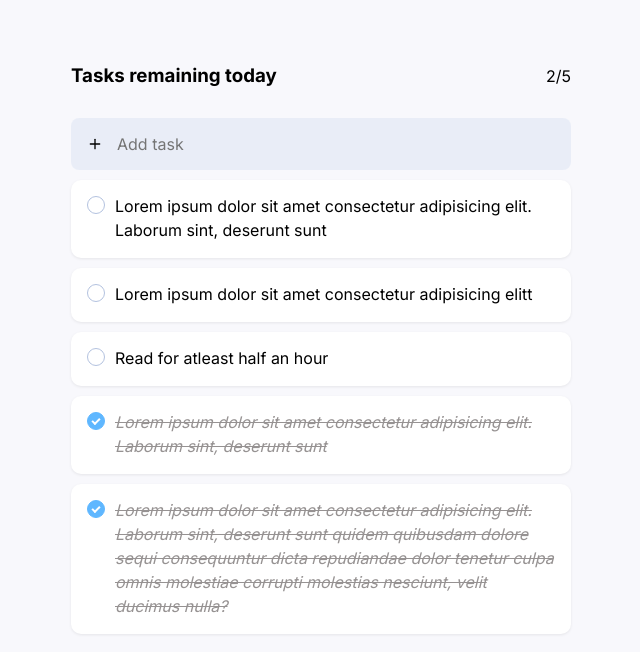
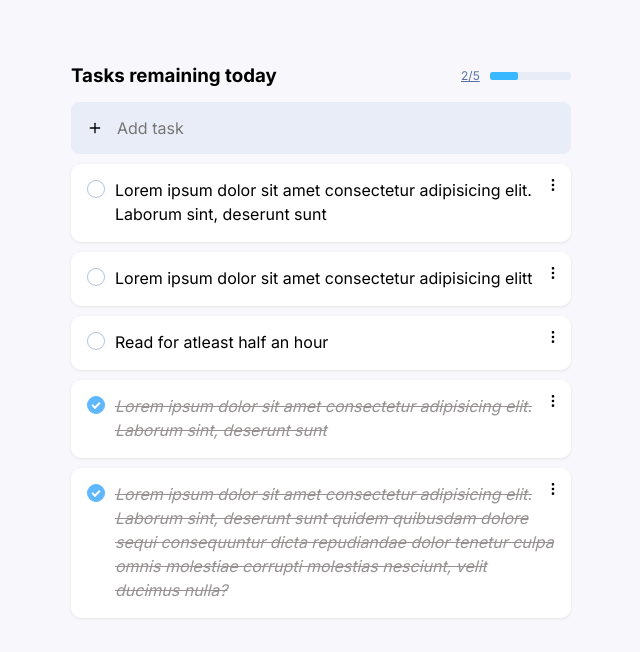
Before and after one commit to manish-basargekar/compound, a Next.js app: page / in a window 1280 px wide. Shown: the top 652 px of the page, without its empty margins (319-959 px from the left). Built offline with nearby package versions, Linux system fonts and the light colour scheme.

Commit message:
added tags, three dot menu

```diff
--- a/pages/index.jsx
+++ b/pages/index.jsx
@@ -36,12 +36,6 @@ export default function Home() {
 		},
 	];
 
-	const [isActive, setActive] = useState(false);
-
-	const toggleClass = () => {
-		setActive(!isActive);
-	};
-
 	return (
 		<>
 			<div className={Style.container}>
@@ -57,7 +51,12 @@ export default function Home() {
 				<div className={Style.tasklist}>
 					<div className={Style.head}>
 						<h3>Tasks remaining today</h3>
-						<div className={Style.outof}>2/5</div>
+						<div className={Style.outof}>
+							<span className={Style.status}>2/5</span>
+							<div className={Style.progressWrapper}>
+								<div className={Style.bar} style={{ width: "35%" }}></div>
+							</div>
+						</div>
 					</div>
 					<div className={Style.addTask}>
 						<svg
@@ -75,24 +74,86 @@ export default function Home() {
 							<line x1="12" y1="5" x2="12" y2="19"></line>
 							<line x1="5" y1="12" x2="19" y2="12"></line>
 						</svg>
-						<input
-							placeholder="Add task"
-							className=""
-							value=""
-						/>
+						<input placeholder="Add task" className="" value="" />
 					</div>
 					{tasks.map((t) => (
-						<div
-							key={t.id}
-							className={t.done ? `${Style.taskCompleted}` : `${Style.task}`}
-						>
+						<div key={t.id} className={`${Style.task}`}>
+							<div className={Style.taskWrapper}>
+								<div className={Style.taskContent}>
 									<div
 										className={
 											t.done ? `${Style.checkboxDone}` : `${Style.checkbox}`
 										}
 										// onClick={toggleClass}
 									></div>
-							<div className={Style.taskTitle}>{t.title}</div>
+									<div
+										className={
+											t.done
+												? `${Style.taskTitleChecked}`
+												: `${Style.taskTitle}`
+										}
+									>
+										{t.title}
+									</div>
+									<div className={Style.taskOption}>
+										<svg
+											stroke="currentColor"
+											fill="none"
+											stroke-width="2"
+											viewBox="0 0 24 24"
+											stroke-linecap="round"
+											stroke-linejoin="round"
+											class="Task__ActionIcon-wbyoqt-8 fGldON"
+											height="1em"
+											width="1em"
+											xmlns="http://www.w3.org/2000/svg"
+										>
+											<circle cx="12" cy="12" r="1"></circle>
+											<circle cx="12" cy="5" r="1"></circle>
+											<circle cx="12" cy="19" r="1"></circle>
+										</svg>
+									</div>
+								</div>
+								<div className={Style.tags}>
+									<div className={Style.tag}>🔥 {Math.floor(Math.random() * 100)}</div>
+									{/* <div className={Style.tag}>
+										<svg
+											xmlns="http://www.w3.org/2000/svg"
+											width="16"
+											height="16"
+											viewBox="0 0 24 24"
+											fill="none"
+											stroke="currentColor"
+											strokeWidth="2"
+											strokeLinecap="round"
+											strokeLinejoin="round"
+											// class="ai ai-Fire"
+										>
+											<path d="M12 22c-4.97 0-9-2.582-9-7v-.088C3 12.794 4.338 11.1 6.375 10c1.949-1.052 3.101-2.99 2.813-5l-.563-3 2.086.795c3.757 1.43 6.886 3.912 8.914 7.066A8.495 8.495 0 0 1 21 14.464V15c0 1.562-.504 2.895-1.375 3.965" />
+											<path d="M12 22c-1.657 0-3-1.433-3-3.2 0-1.4 1.016-2.521 1.91-3.548L12 14l1.09 1.252C13.984 16.28 15 17.4 15 18.8c0 1.767-1.343 3.2-3 3.2z" />
+										</svg>
+										<span className={Style.tagType}>14</span>
+									</div> */}
+									<div className={Style.tag}>
+										<svg
+											xmlns="http://www.w3.org/2000/svg"
+											width="16"
+											height="16"
+											viewBox="0 0 24 24"
+											fill="none"
+											stroke="currentColor"
+											strokeWidth="2"
+											strokeLinecap="round"
+											strokeLinejoin="round"
+											// class="ai ai-Clock"
+										>
+											<circle cx="12" cy="12" r="10" />
+											<path d="M15 16l-2.414-2.414A2 2 0 0 1 12 12.172V6" />
+										</svg>
+										<span className={Style.tagType}>Daily</span>
+									</div>
+								</div>
+							</div>
 						</div>
 					))}
 				</div>
--- a/styles/Home.module.scss
+++ b/styles/Home.module.scss
@@ -76,8 +76,47 @@
     display: flex;
     align-items: center;
     justify-content: space-between;
-    margin-bottom: 1rem;
-    h3 {
+    // background-color: blue;
+    // margin-bottom: 1rem;
+  }
+
+  .outof {
+    color: rgb(89, 114, 163);
+    display: flex;
+    -moz-box-align: center;
+    align-items: center;
+    font-size: 14px;
+    padding-left: 10px;
+    // margin-bottom: 15px;
+    min-width: 120px;
+
+    .status {
+      text-decoration: underline;
+      // cursor: pointer;
+      font-size: 12px;
+      min-width: 16px;
+      text-align: center;
+    }
+
+    .progressWrapper {
+      border-radius: 2px;
+      height: 8px;
+      flex: 1 1 0%;
+      margin-left: 10px;
+      background-color: rgba(220, 228, 243, 0.6);
+      position: relative;
+      overflow: hidden;
+
+      .bar {
+        position: absolute;
+        left: 0px;
+        top: 0px;
+        height: 100%;
+        border-radius: 2px;
+        width: 35%;
+        background-color: rgb(57, 183, 255);
+        transition: width 200ms ease 0s;
+      }
     }
   }
 
@@ -120,22 +159,60 @@
   display: flex;
   margin: auto;
   margin-bottom: 10px;
+  position: relative;
 
   &:hover {
     cursor: pointer;
-    font-style: italic;
-    text-decoration: line-through;
+    // font-style: italic;
+    // text-decoration: line-through;
     color: rgb(150, 146, 146);
+  }
+
+  .taskContent {
+    display: flex;
+
+    .taskOption {
+      height: fit-content;
+      position: absolute;
+      top: 13px;
+      right: 10px;
+      bottom: 0px;
+      display: flex;
+      background: rgb(255, 255, 255) none repeat scroll 0% 0%;
+    }
+  }
+  .taskWrapper {
+    text-decoration: none;
+
+    .tags {
+      // background-color: blueviolet;
+      margin-left: 30px;
+      margin-top: 0.6rem;
+      display: flex;
+      font-size: 0.8rem;
+      display: none;
+      .tag {
+        margin-right: 0.4rem;
+        padding: 0.3rem 0.5rem;
+        border-radius: 100px;
+        color: gray;
+        background-color: #eee;
+        width: max-content;
+        display: flex;
+
+        justify-content: center;
+        align-items: center;
+
+        .tagType{
+          margin-left: .2rem;
+        }
+      }
+    }
   }
 }
 
-.taskCompleted {
-  font-style: italic;
-  text-decoration: line-through;
-  color: rgb(150, 146, 146);
-}
-
-.taskTitle {
+.taskTitle,
+.taskTitleChecked {
   line-height: 1.5;
   flex-wrap: wrap;
   word-break: break-word;
@@ -152,3 +229,10 @@
   flex-wrap: wrap;
   word-break: break-word;
 }
+
+.taskTitleChecked {
+  text-decoration: line-through;
+  font-style: italic;
+
+  color: rgb(150, 146, 146);
+}
```
Lines whose indentation alone changed are shown as unchanged.
